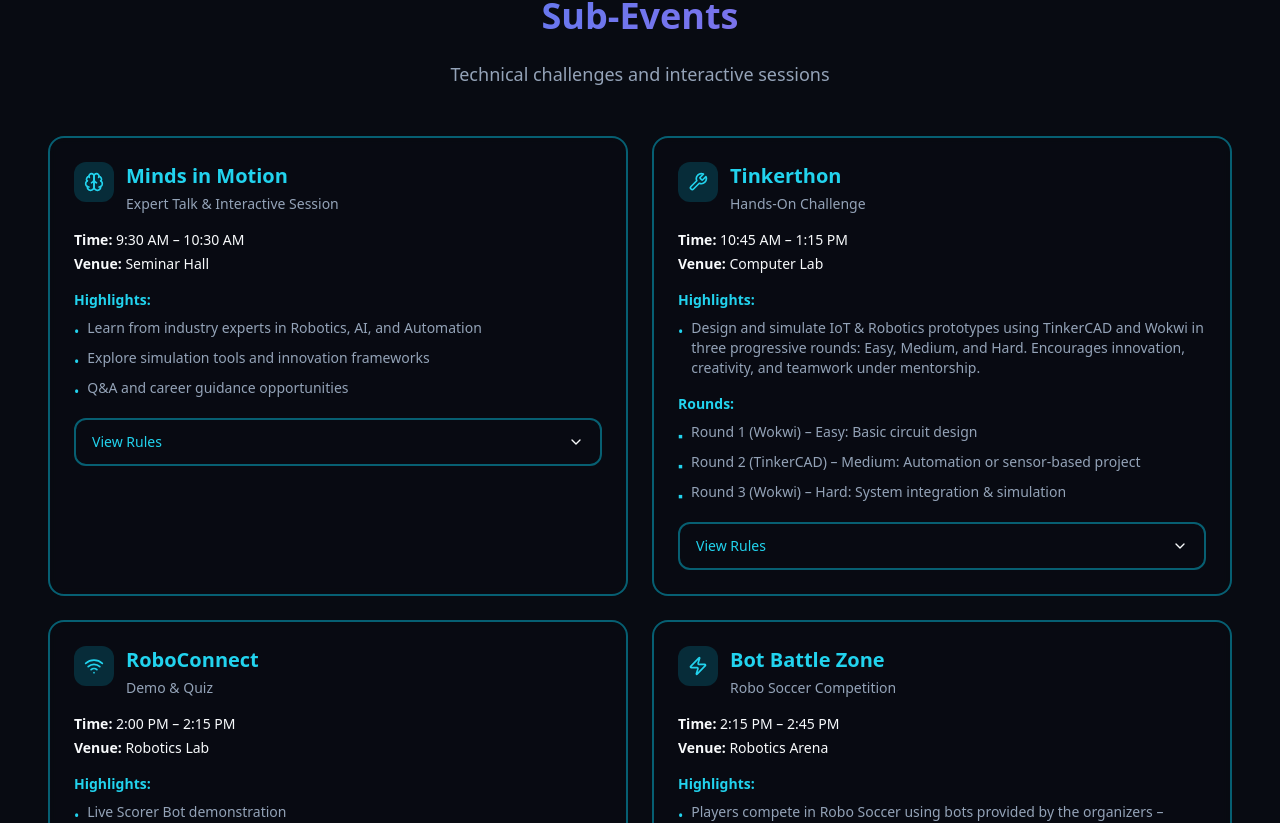
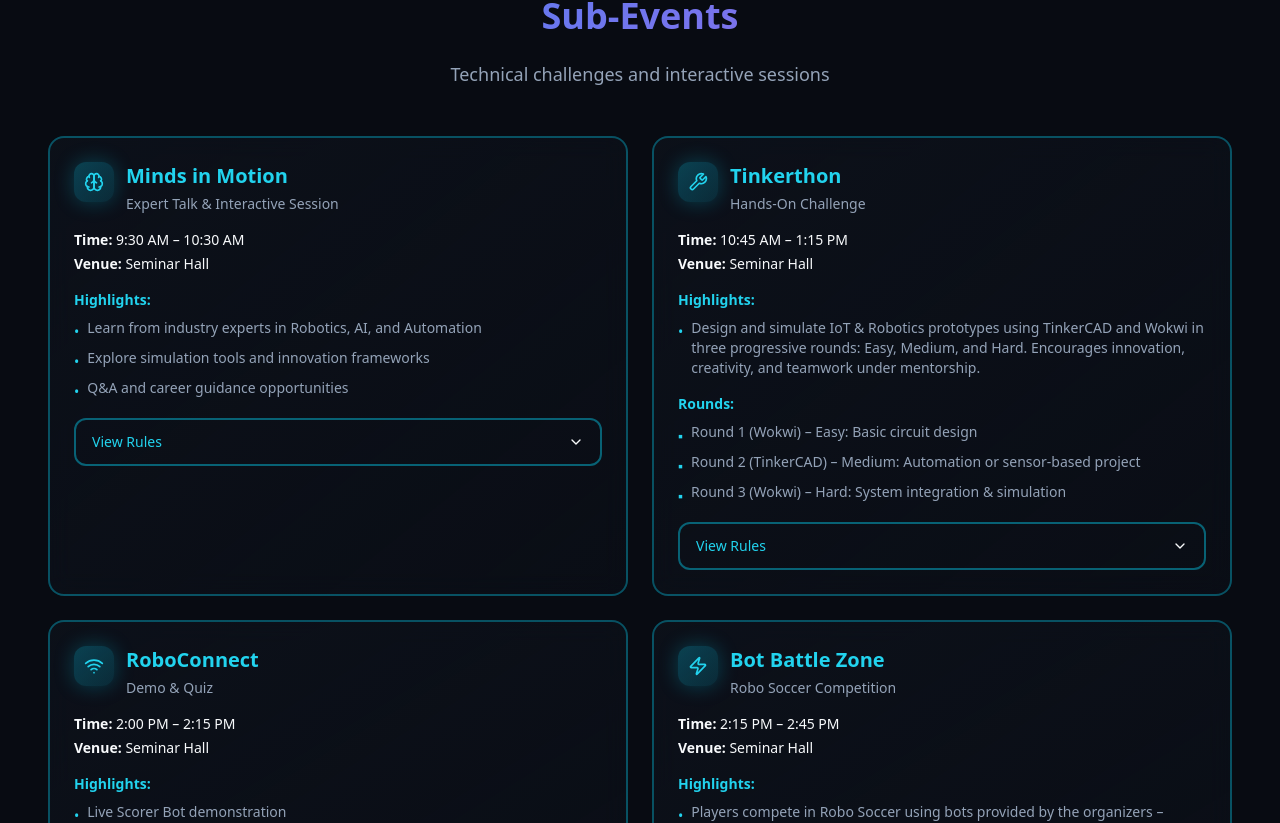
Before and after one commit to sanjayrajns/edith-fest-page-55426, a React (Vite) app: page / in a window 1280 px wide. Shown: the part 1846-2669 px from the top of the page. Built offline with nearby package versions, Linux system fonts and the light colour scheme; the HTML template or start-up script is replaced by a standard one.

Commit message:
Update sub-events section

```diff
--- a/src/components/SubEventsSection.tsx
+++ b/src/components/SubEventsSection.tsx
@@ -31,7 +31,7 @@ const subEvents = [
     title: "Tinkerthon",
     subtitle: "Hands-On Challenge",
     time: "10:45 AM – 1:15 PM",
-    venue: "Computer Lab",
+    venue: "Seminar Hall",
     highlights: [
       "Design and simulate IoT & Robotics prototypes using TinkerCAD and Wokwi in three progressive rounds: Easy, Medium, and Hard. Encourages innovation, creativity, and teamwork under mentorship."
     ],
@@ -54,7 +54,7 @@ const subEvents = [
     title: "RoboConnect",
     subtitle: "Demo & Quiz",
     time: "2:00 PM – 2:15 PM",
-    venue: "Robotics Lab",
+    venue: "Seminar Hall",
     highlights: [
       "Live Scorer Bot demonstration",
       "Quick quiz on Robotics, IoT, and Embedded Systems",
@@ -73,7 +73,7 @@ const subEvents = [
     title: "Bot Battle Zone",
     subtitle: "Robo Soccer Competition",
     time: "2:15 PM – 2:45 PM",
-    venue: "Robotics Arena",
+    venue: "Seminar Hall",
     highlights: [
       "Players compete in Robo Soccer using bots provided by the organizers – testing control, coordination, and strategy."
     ],
@@ -102,14 +102,16 @@ const SubEventsSection = () => {
           {subEvents.map((event, index) => (
             <div
               key={index}
-              className="bg-background/50 backdrop-blur-sm rounded-xl md:rounded-2xl border-2 border-cyan-500/50 overflow-hidden hover:border-cyan-400 hover:shadow-[0_0_30px_rgba(6,182,212,0.3)] transition-all duration-300 animate-slide-up"
+              className="group relative bg-gradient-to-br from-card/80 to-card/40 backdrop-blur-md rounded-xl md:rounded-2xl border-2 border-cyan-500/40 overflow-hidden hover:border-cyan-400 hover:shadow-[0_8px_40px_rgba(6,182,212,0.4)] transition-all duration-500 animate-slide-up hover:scale-[1.02] hover:-translate-y-1"
               style={{ animationDelay: `${index * 0.1}s` }}
             >
-              <div className="p-4 md:p-6">
+              {/* Gradient overlay on hover */}
+              <div className="absolute inset-0 bg-gradient-to-br from-cyan-500/5 to-purple-500/5 opacity-0 group-hover:opacity-100 transition-opacity duration-500" />
+              <div className="relative p-4 md:p-6">
                 {/* Icon and Title */}
                 <div className="flex items-start gap-2 md:gap-3 mb-3 md:mb-4">
-                  <div className="w-9 h-9 md:w-10 md:h-10 bg-cyan-500/20 rounded-lg flex items-center justify-center flex-shrink-0">
-                    <event.icon className="w-4 h-4 md:w-5 md:h-5 text-cyan-400" />
+                  <div className="w-9 h-9 md:w-10 md:h-10 bg-gradient-to-br from-cyan-500/30 to-cyan-600/20 rounded-lg flex items-center justify-center flex-shrink-0 shadow-[0_0_20px_rgba(6,182,212,0.3)] group-hover:shadow-[0_0_30px_rgba(6,182,212,0.5)] transition-shadow duration-300">
+                    <event.icon className="w-4 h-4 md:w-5 md:h-5 text-cyan-400 group-hover:text-cyan-300 transition-colors" />
                   </div>
                   <div className="flex-1 min-w-0">
                     <h3 className="text-lg md:text-xl font-bold text-cyan-400 mb-0.5 md:mb-1">{event.title}</h3>
@@ -154,8 +156,8 @@ const SubEventsSection = () => {
                 {/* Accordion for Rules */}
                 <Accordion type="single" collapsible>
                   <AccordionItem value={`rules-${index}`} className="border-0">
-                    <AccordionTrigger className="px-3 py-2 md:px-4 md:py-3 hover:no-underline border-2 border-cyan-500/50 rounded-lg hover:border-cyan-400 transition-colors">
-                      <span className="text-xs md:text-sm font-medium text-cyan-400">View Rules</span>
+                    <AccordionTrigger className="px-3 py-2 md:px-4 md:py-3 hover:no-underline border-2 border-cyan-500/50 rounded-lg hover:border-cyan-400 hover:bg-cyan-500/10 transition-all duration-300 hover:shadow-[0_0_15px_rgba(6,182,212,0.2)]">
+                      <span className="text-xs md:text-sm font-medium text-cyan-400 group-hover:text-cyan-300">View Rules</span>
                     </AccordionTrigger>
                     <AccordionContent className="px-3 md:px-4 pt-3 md:pt-4">
                       <ul className="space-y-1.5 md:space-y-2">
```
